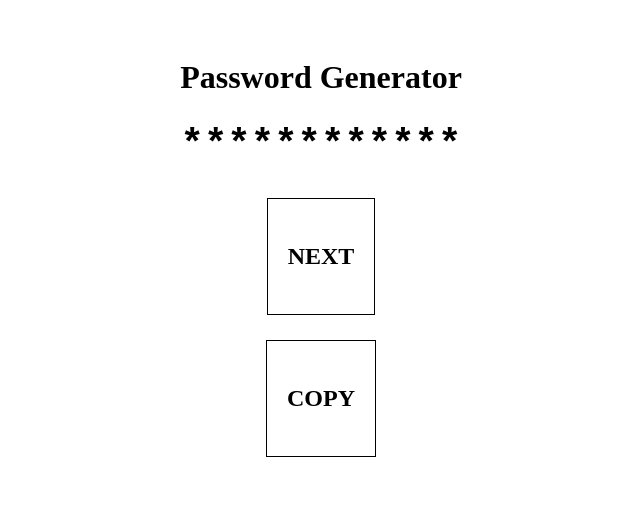
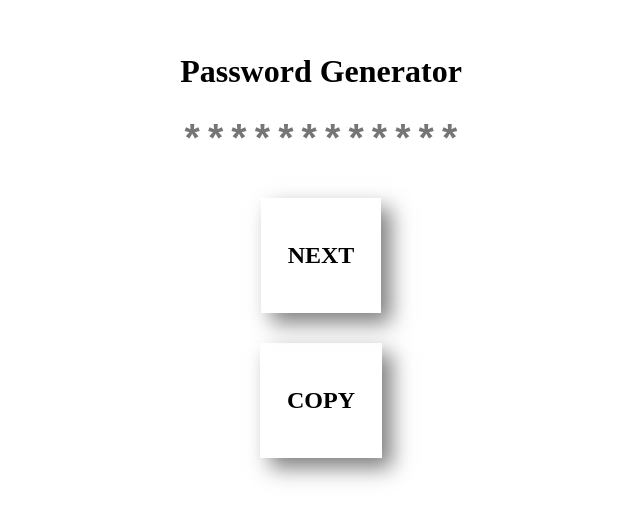
Before and after one commit to MaximFe/gpass, a plain HTML site: page index.html in a window 1280 px wide. Shown: the part 140-660 px from the top of the page, without its empty margins (319-959 px from the left). Drawn offline with Linux system fonts and the light colour scheme.

Commit message:
Align and change buttons.

```diff
--- a/index.html
+++ b/index.html
@@ -11,7 +11,7 @@
   <div class="flex-container">
     <h1 class="col">Password Generator</h1>
     <div class="col">
-        <textarea class="text_area" id="text" rows="1" readonly>************</textarea>
+        <textarea class="text_area" id="text" placeholder="************" rows="1" readonly></textarea>
     </div>
     <div class="col col_btn" id="next">
       <p>NEXT</p>
--- a/style.css
+++ b/style.css
@@ -1,41 +1,45 @@
 html, body {
-    height: 100%;
+  height: 100%;
 }
 body {
     margin: 0;
 }
 .flex-container {
     height: 100%;
-    padding: 0;
-    margin: 0;
     display: -webkit-box;
     display: -moz-box;
     display: -ms-flexbox;
     display: -webkit-flex;
     display: flex;
     flex-direction: column;
+    justify-content: center;
     align-items: center;
-    justify-content: center;
 }
 .col {
-    margin-bottom: 25px;
-    align-self: center;
+    margin-bottom: 30px;
 }
 .text_area {
+    width: 100%;
     font-weight: bold;
     font-size: 3em;
     text-align: center;
     resize: none;
+    margin: 0;
+    padding: 0;
     border: none;
-    outline: inherit;
+    outline: none;
 }
 .col_btn {
   font-weight: bold;
   font-size: 1.5em;
   cursor: pointer;
-  border: 1px solid black;
-  padding: 20px;
+  padding: 20px 27px;
+  -webkit-box-shadow: 10px 10px 20px 0px rgba(0,0,0,0.5);
+  -moz-box-shadow: 10px 10px 20px 0px rgba(0,0,0,0.5);
+  box-shadow: 10px 10px 20px 0px rgba(0,0,0,0.5);
 }
-.col_btn:hover {
-  background-color: #ffcccc;
+.col_btn:active {
+  -webkit-box-shadow: inset 10px 10px 20px 0px rgba(0,0,0,0.5);
+  -moz-box-shadow: inset 10px 10px 20px 0px rgba(0,0,0,0.5);
+  box-shadow: inset 10px 10px 20px 0px rgba(0,0,0,0.5);
 }
```
